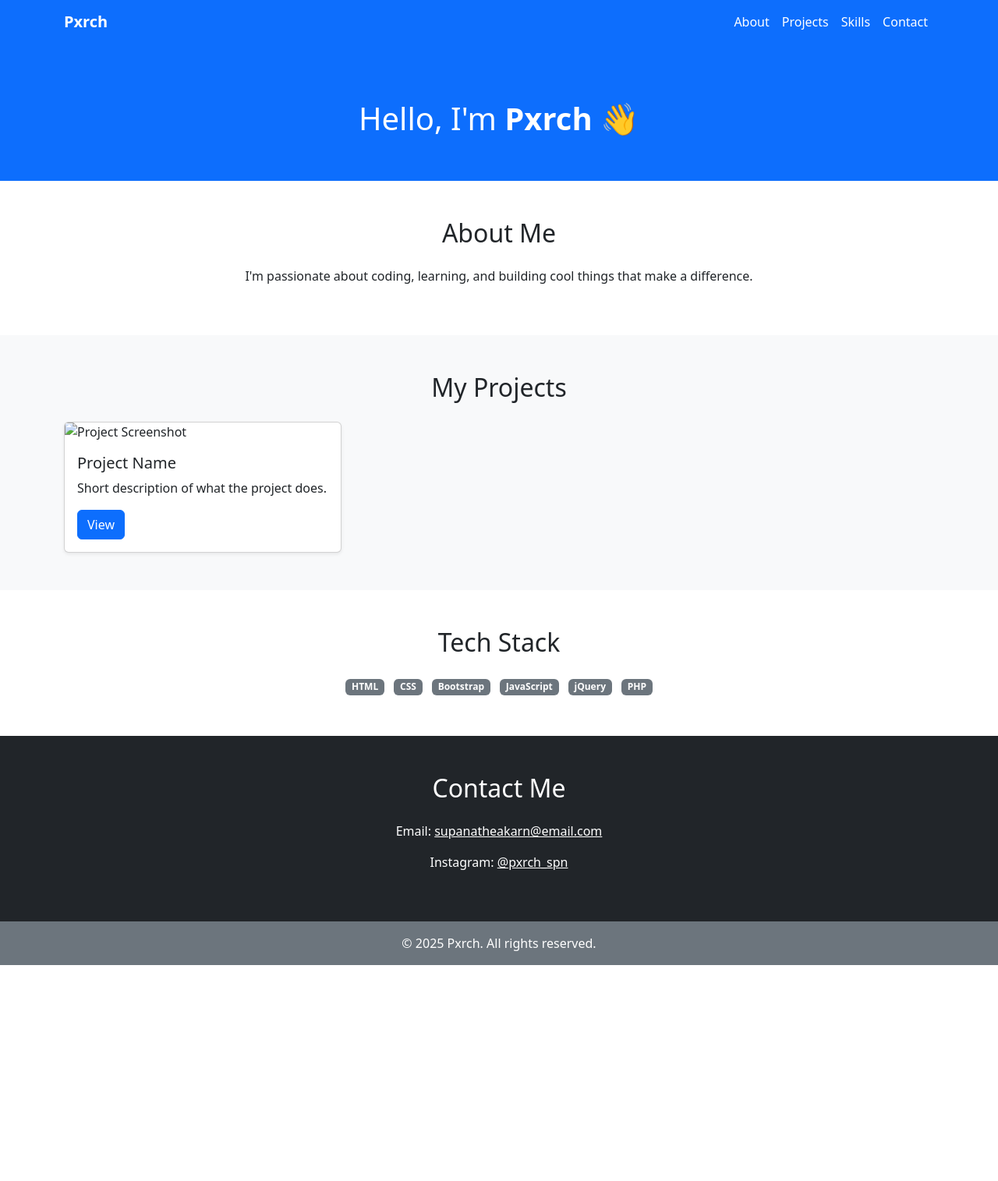
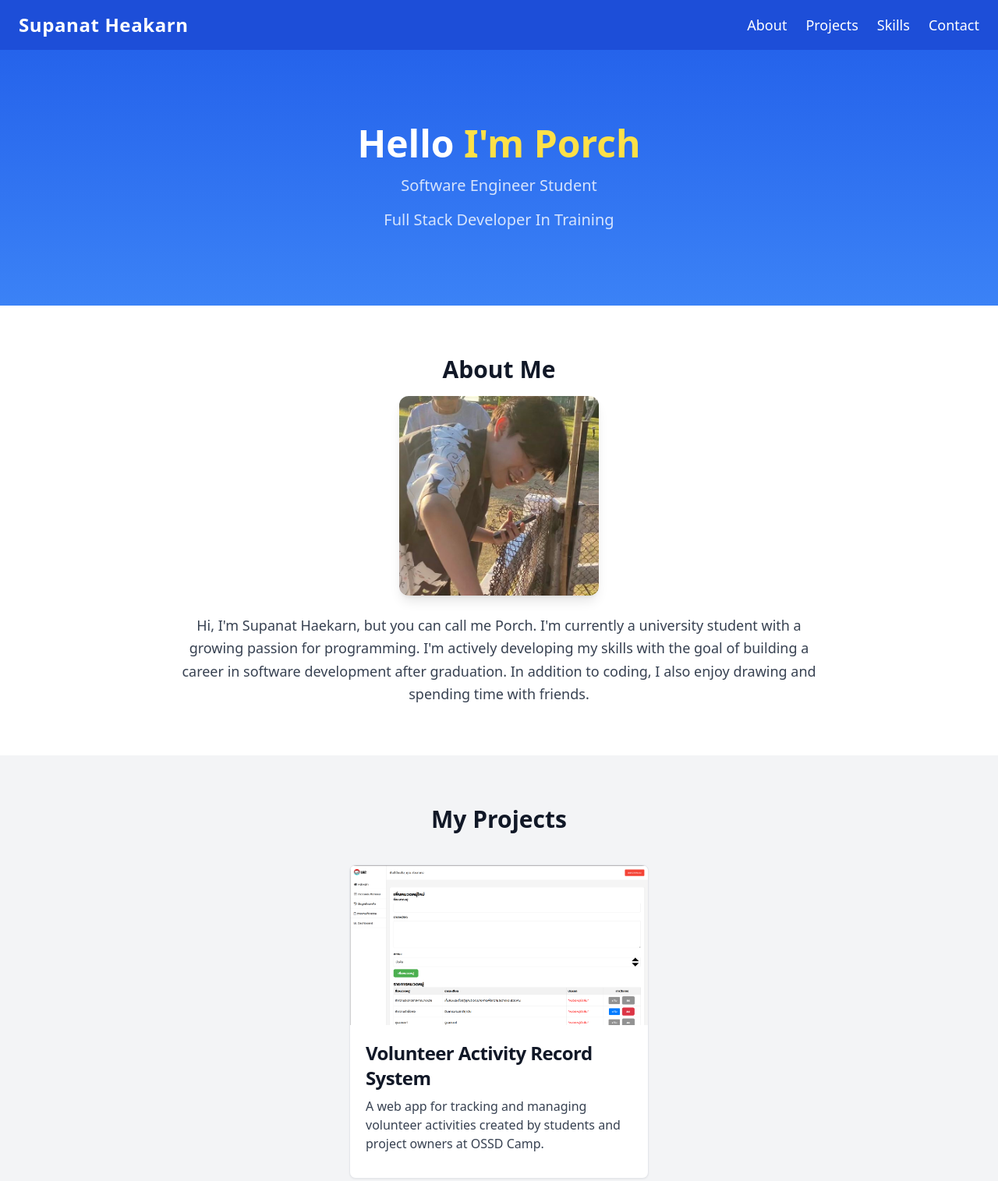
Before and after one commit to Pxrch/Pxrch, a plain HTML site: page index.html in a window 1280 px wide. Shown: the top 1515 px of the page at 78% size. Before the commit the page ends 1238 px from the top, so only its background shows below. Drawn offline with nearby package versions, Linux system fonts and the light colour scheme.

Commit message:
myprofile

```diff
--- a/index.html
+++ b/index.html
@@ -5,104 +5,127 @@
     <meta charset="UTF-8" />
     <meta name="viewport" content="width=device-width, initial-scale=1.0" />
     <title>Pxrch | Portfolio</title>
-    <link href="https://cdn.jsdelivr.net/npm/bootstrap@5.3.3/dist/css/bootstrap.min.css" rel="stylesheet" />
-    <link rel="stylesheet" href="style.css" />
+    <script src="https://cdn.tailwindcss.com"></script>
+    <script>
+        tailwind.config = {
+            theme: {
+                extend: {
+                    animation: {
+                        fadeIn: "fadeIn 2s ease-in-out",
+                    },
+                    keyframes: {
+                        fadeIn: {
+                            "0%": { opacity: 0, transform: "translateY(20px)" },
+                            "100%": { opacity: 1, transform: "translateY(0)" },
+                        },
+                    },
+                },
+            },
+        };
+    </script>
 </head>
 
-<body>
+<body class="bg-white text-gray-900 font-sans">
 
-    <!-- Hero Section + Navbar Combined -->
-<header class="bg-primary text-white text-center pb-5">
-    <nav class="navbar navbar-expand-lg navbar-dark">
-        <div class="container">
-            <a class="navbar-brand fw-bolder" href="#">Pxrch</a>
-            <button class="navbar-toggler" type="button" data-bs-toggle="collapse" data-bs-target="#navbarNav">
-                <span class="navbar-toggler-icon"></span>
-            </button>
-            <div class="collapse navbar-collapse" id="navbarNav">
-                <ul class="navbar-nav ms-auto">
-                    <li class="nav-item"><a class="nav-link text-white" href="#about">About</a></li>
-                    <li class="nav-item"><a class="nav-link text-white" href="#projects">Projects</a></li>
-                    <li class="nav-item"><a class="nav-link text-white" href="#skills">Skills</a></li>
-                    <li class="nav-item"><a class="nav-link text-white" href="#contact">Contact</a></li>
-                </ul>
+    <!-- Navbar -->
+    <nav class="bg-blue-700 text-white py-4 shadow-md">
+        <div class="container mx-auto flex justify-between items-center px-6">
+            <a href="#" class="text-2xl font-bold tracking-wide">Supanat Heakarn</a>
+            <div class="space-x-6 hidden md:flex text-lg">
+                <a href="#about" class="hover:underline">About</a>
+                <a href="#projects" class="hover:underline">Projects</a>
+                <a href="#skills" class="hover:underline">Skills</a>
+                <a href="#contact" class="hover:underline">Contact</a>
             </div>
         </div>
     </nav>
 
-    <!-- Hero Content -->
-    <div class="container mt-5 pt-4">
-        <h1>Hello, I'm <strong>Pxrch</strong> 👋</h1>
-    </div>
-</header>
-
+    <!-- Hero Section -->
+    <header class="bg-gradient-to-b from-blue-600 to-blue-500 text-white text-center py-24">
+        <div class="animate-fadeIn space-y-4">
+            <h1 class="text-5xl font-semibold">Hello
+                <span class="text-5xl font-bold text-yellow-300">I'm Porch </>
+            </h1>
+            <p class="text-xl mt-4 text-white/80 max-w-xl mx-auto">
+                Software Engineer Student
+            </p>
+            <p class="text-xl mt-4 text-white/80 max-w-xl mx-auto">
+                Full Stack Developer In Training
+            </p>
+        </div>
+    </header>
 
     <!-- About Section -->
-    <section id="about" class="py-5">
-        <div class="container">
-            <h2 class="text-center mb-4">About Me</h2>
-            <p class="text-center">I'm passionate about coding, learning, and building cool things that make a
-                difference.</p>
+    <section id="about" class="py-16 bg-white">
+        <div class="max-w-4xl mx-auto text-center px-6">
+            <h2 class="text-3xl font-semibold mb-4">About Me</h2>
+            <!--รูป-->
+            <img src="image/Px2.jpg" alt="My Picture" class="w-64 h-64 object-cover rounded-xl shadow-lg mx-auto">
+            <br>
+            <p class="text-lg leading-relaxed text-gray-700">
+                Hi, I'm Supanat Haekarn, but you can call me Porch.
+                I'm currently a university student with a growing passion for programming.
+                I'm actively developing my skills with the goal of building a career in software development after
+                graduation.
+                In addition to coding, I also enjoy drawing and spending time with friends.
+            </p>
         </div>
     </section>
 
     <!-- Projects Section -->
-    <section id="projects" class="bg-light py-5">
-        <div class="container">
-            <h2 class="text-center mb-4">My Projects</h2>
-            <div class="row g-4">
-                <!-- Example Project -->
-                <div class="col-md-4">
-                    <div class="card h-100 shadow-sm">
-                        <img src="project1.jpg" class="card-img-top" alt="Project Screenshot">
-                        <div class="card-body">
-                            <h5 class="card-title">Project Name</h5>
-                            <p class="card-text">Short description of what the project does.</p>
-                            <a href="#" class="btn btn-primary">View</a>
-                        </div>
+    <section id="projects" class="bg-gray-100 py-16">
+        <div class="max-w-6xl mx-auto px-6">
+            <h2 class="text-3xl font-semibold text-center mb-10">My Projects</h2>
+
+            <!-- กล่องครอบการ์ด ใช้ flex จัดกลาง -->
+            <div class="flex justify-center">
+                <div class="max-w-sm bg-white border border-gray-200 rounded-lg shadow-sm
+                        dark:bg-gray-800 dark:border-gray-700">
+                    <img class="rounded-t-lg" src="image/VAR.png" alt="VAR System" />
+                    <div class="p-5">
+                        <h5 class="mb-2 text-2xl font-bold tracking-tight text-gray-900 dark:text-white">
+                            Volunteer Activity Record System
+                        </h5>
+                        <p class="mb-3 font-normal text-gray-700 dark:text-gray-400">
+                            A web app for tracking and managing volunteer activities created by students and project
+                            owners at OSSD Camp.
+                        </p>
                     </div>
                 </div>
-                <!-- Add more projects as needed -->
             </div>
         </div>
     </section>
 
+
     <!-- Skills Section -->
-    <section id="skills" class="py-5">
-        <div class="container">
-            <h2 class="text-center mb-4">Tech Stack</h2>
-            <div class="text-center">
-                <span class="badge bg-secondary m-1">HTML</span>
-                <span class="badge bg-secondary m-1">CSS</span>
-                <span class="badge bg-secondary m-1">Bootstrap</span>
-                <span class="badge bg-secondary m-1">JavaScript</span>
-                <span class="badge bg-secondary m-1">jQuery</span>
-                <span class="badge bg-secondary m-1">PHP</span>
+    <section id="skills" class="py-16 bg-white">
+        <div class="max-w-4xl mx-auto text-center px-6">
+            <h2 class="text-3xl font-semibold mb-6">Tech Stack</h2>
+            <div class="flex flex-wrap justify-center gap-3 text-lg">
+                <span class="bg-gray-200 px-4 py-2 rounded-full">HTML</span>
+                <span class="bg-gray-200 px-4 py-2 rounded-full">CSS</span>
+                <span class="bg-gray-200 px-4 py-2 rounded-full">Tailwind</span>
+                <span class="bg-gray-200 px-4 py-2 rounded-full">JavaScript</span>
+                <span class="bg-gray-200 px-4 py-2 rounded-full">jQuery</span>
+                <span class="bg-gray-200 px-4 py-2 rounded-full">PHP</span>
             </div>
         </div>
     </section>
 
     <!-- Contact Section -->
-    <section id="contact" class="bg-dark text-white py-5">
-        <div class="container">
-            <h2 class="text-center mb-4">Contact Me</h2>
-            <div class="text-center">
-                <p>Email: <a href="mailto:supanatheakarn@email.com" class="text-white">supanatheakarn@email.com</a></p>
-                <p>Instagram: <a href="https://instagram.com/pxrch_spn" target="_blank"
-                        class="text-white">@pxrch_spn</a></p>
-            </div>
+    <section id="contact" class="bg-gray-900 text-white py-16">
+        <div class="max-w-3xl mx-auto text-center px-6">
+            <h2 class="text-3xl font-semibold mb-4">Contact Me</h2>
+            <p>Email: <a href="mailto:supanatheakarn@email.com" class="underline">supanatheakarn@email.com</a></p>
+            <p>Instagram: <a href="https://instagram.com/pxrch_spn" target="_blank" class="underline">@pxrch_spn</a></p>
         </div>
     </section>
 
     <!-- Footer -->
-    <footer class="bg-secondary text-white text-center py-3">
-        <p class="mb-0">&copy; 2025 Pxrch. All rights reserved.</p>
+    <footer class="bg-gray-800 text-white text-center py-5">
+        <p class="text-sm">&copy; 2025 Pxrch. All rights reserved.</p>
     </footer>
 
-    <!-- Bootstrap JS -->
-    <script src="https://cdn.jsdelivr.net/npm/bootstrap@5.3.3/dist/js/bootstrap.bundle.min.js"></script>
-    <!-- Optional jQuery -->
-    <script src="https://code.jquery.com/jquery-3.7.1.min.js"></script>
 </body>
 
 </html>
```
Also changed, not shown: image/Px1.jpg (added), image/Px2.jpg (added), image/VAR.png (added).
